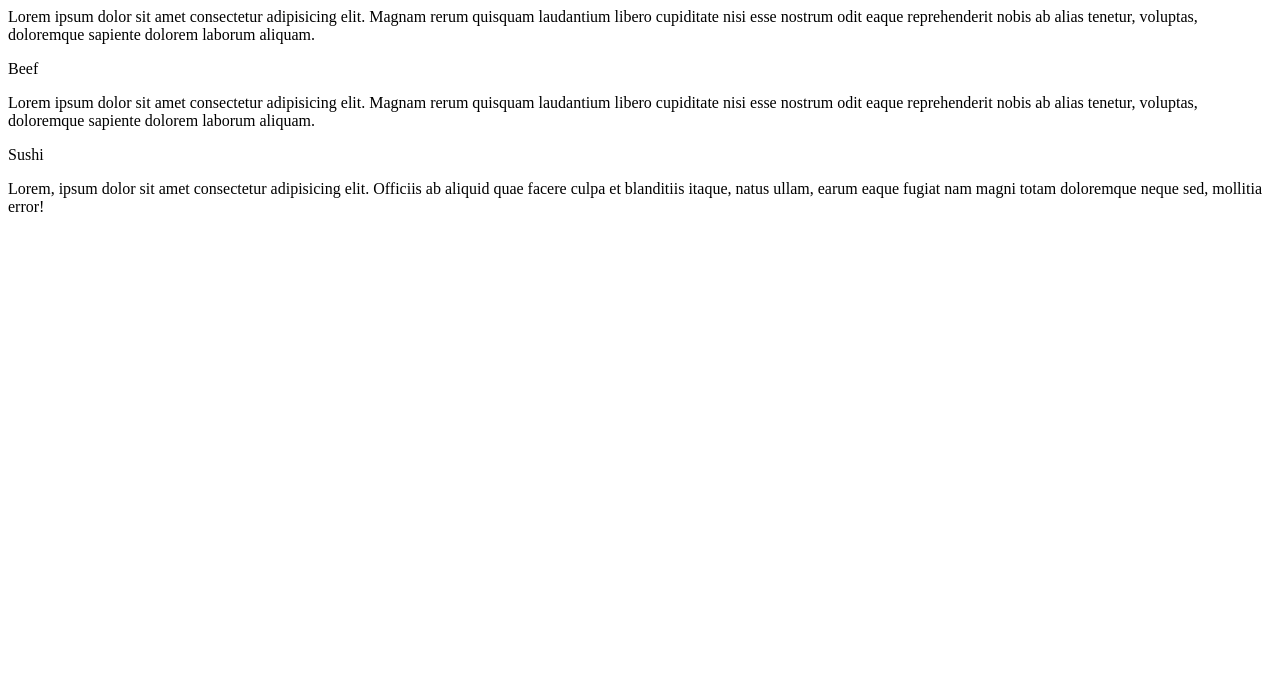
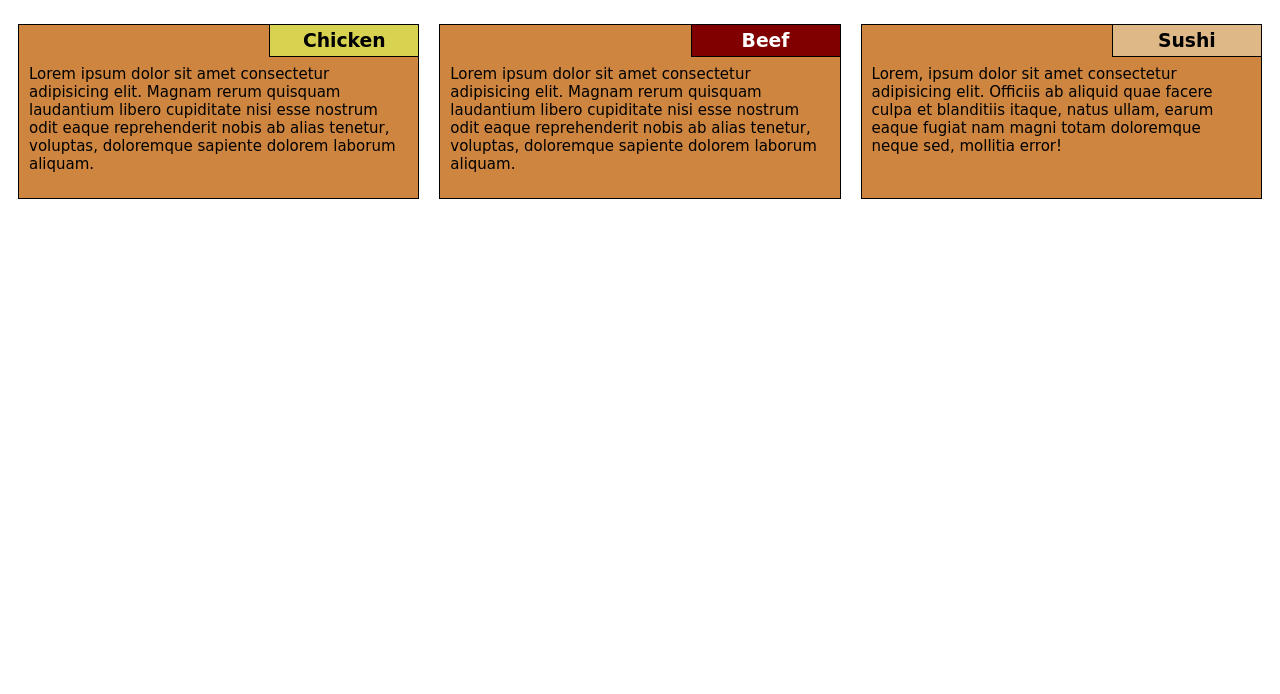
Before and after one commit to Avihay2/Fullstack-Course, a plain HTML site: page Module2-assignment/index.html in a window 1280 px wide. Shown: the part 106-800 px from the top of the page. Drawn offline with Linux system fonts and the light colour scheme; files that its build step writes are made by us from their sources; the site is published under a folder, as on GitHub Pages, so addresses that start at the root find nothing.

Commit message:
Update index.html

```diff
--- a/Module2-assignment/index.html
+++ b/Module2-assignment/index.html
@@ -5,7 +5,7 @@
     <meta http-equiv="X-UA-Compatible" content="IE=edge">
     <meta name="viewport" content="width=device-width, initial-scale=1.0">
     <title>Avihay's restaurant</title>
-    <link rel="stylesheet" href="/module2-assignment/css/style.css">
+    <link rel="stylesheet" href="Fullstack-Course/Module2-assignment/css/style.css">
 </head>
 <body>
     <h1 id="top">Our Menu</h1>
```
